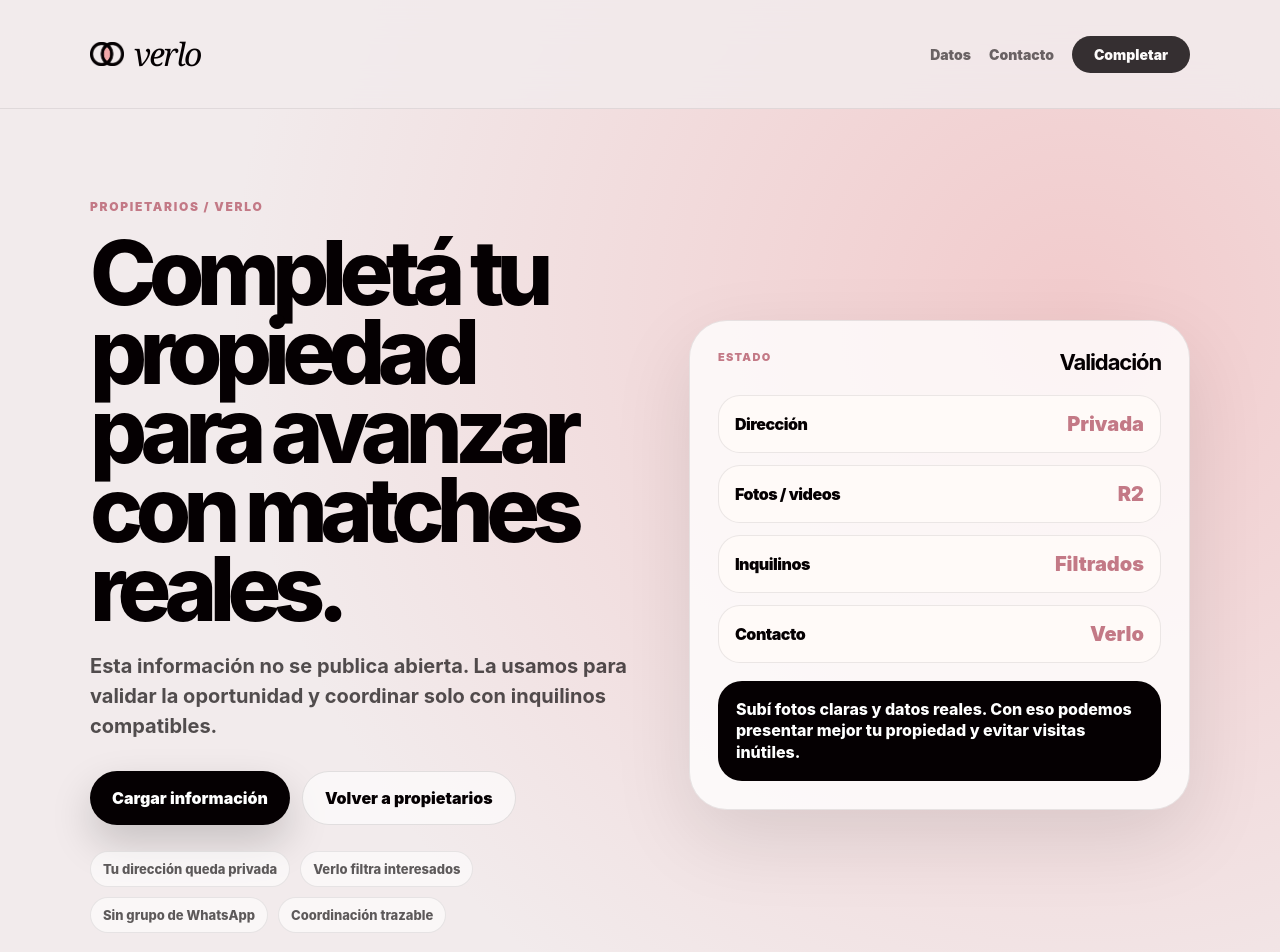
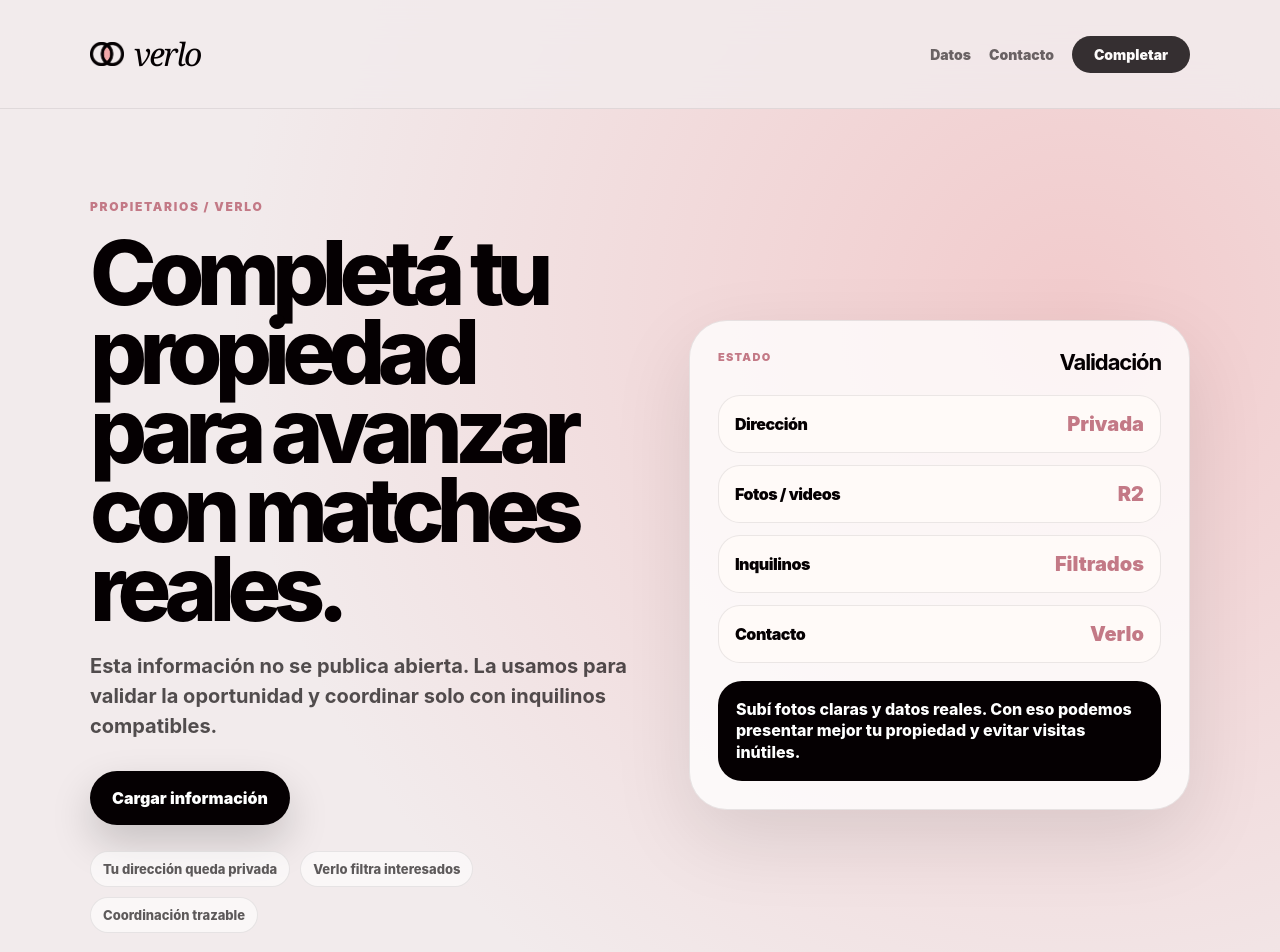
Before and after one commit to rentverlo-dotcom/verlo, a Next.js app: page /owner/completar/1 in a window 1280 px wide. Shown: the top 952 px of the page. Built offline with nearby package versions, Linux system fonts and the light colour scheme.

Commit message:
Update page.tsx

```diff
--- a/app/owner/completar/[token]/page.tsx
+++ b/app/owner/completar/[token]/page.tsx
@@ -177,15 +177,11 @@ export default function OwnerCompletionPage() {
               <a href="#formulario" className="primary-btn">
                 Cargar información
               </a>
-              <a href="/propietarios" className="secondary-btn">
-                Volver a propietarios
-              </a>
             </div>
 
             <div className="trust-row">
               <span>Tu dirección queda privada</span>
               <span>Verlo filtra interesados</span>
-              <span>Sin grupo de WhatsApp</span>
               <span>Coordinación trazable</span>
             </div>
           </div>
```
